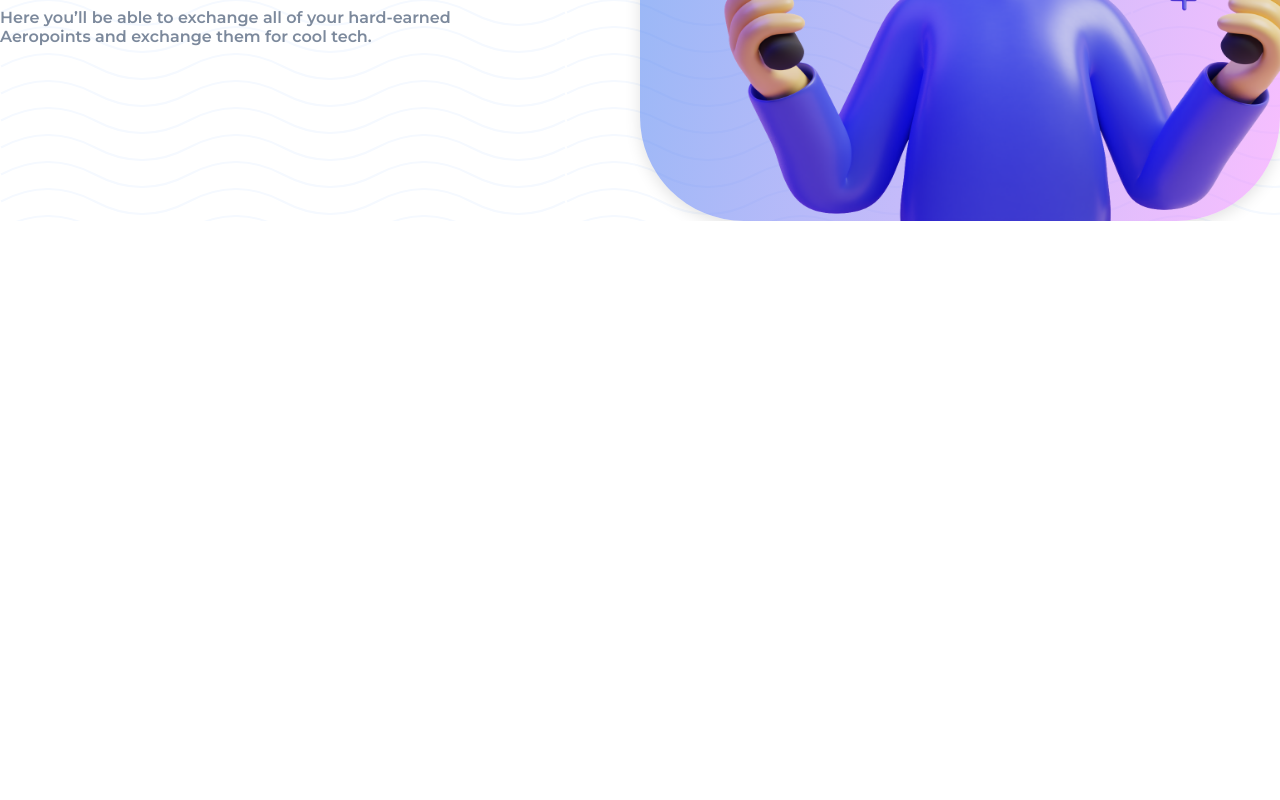
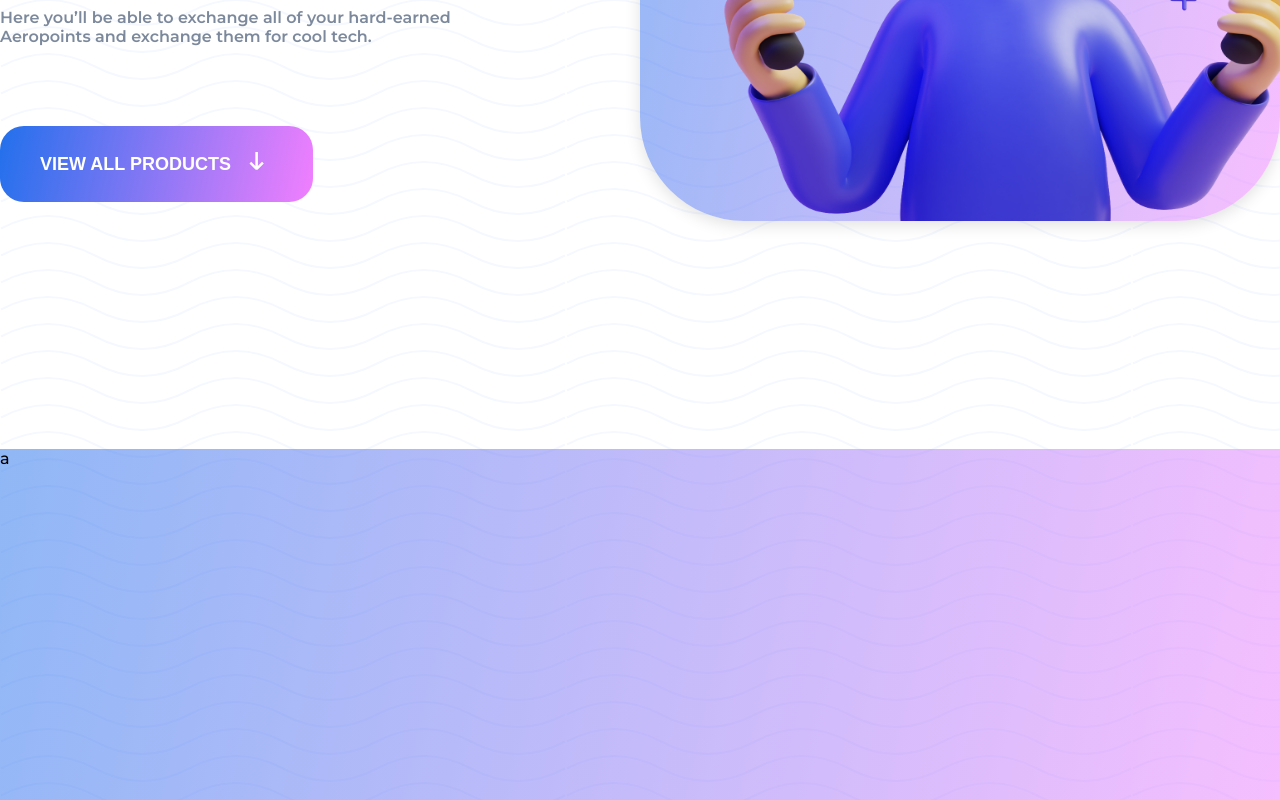
Before and after one commit to kevin-dev71/aerolab-fe-challenge, a Next.js app: page / in a window 1280 px wide. Shown: the part 580-1380 px from the top of the page. Before the commit the page ends 801 px from the top, so only its background shows below. Built offline with nearby package versions, Linux system fonts and the light colour scheme.

Commit message:
walkthrough section

```diff
--- /dev/null
+++ b/src/components/common/Button/index.tsx
@@ -0,0 +1,24 @@
+import React from "react"
+import { brandGradient } from "src/styles/constants/colors"
+import styled from "styled-components"
+import { cssPropertiesToString } from "src/utils/cssPropertiesToString"
+import { l1 } from "src/styles/constants/desktop/texts"
+import { neutral0 } from "src/styles/constants/colors"
+
+interface Props extends React.HTMLAttributes<HTMLButtonElement> {
+  variant?: "default"
+}
+
+const Button: React.FC<Props> = ({ className, children, variant = "default" }) => {
+  return <ButtonElem className={className}>{children}</ButtonElem>
+}
+export default Button
+
+const ButtonElem = styled.button`
+  border-radius: 24px;
+  padding: 24px 40px;
+  border: none;
+  background: ${brandGradient};
+  color: ${neutral0};
+  ${cssPropertiesToString(l1)};
+`
--- a/src/components/common/Icon/index.tsx
+++ b/src/components/common/Icon/index.tsx
@@ -1,7 +1,8 @@
 import AeroPayImg1Url from "src/assets/icons/aeropay-1.svg"
 import ChevronDefaultUrl from "src/assets/icons/chevron-default.svg"
+import ArrowDown from "src/assets/icons/arrow-down.svg"
 
-type IconsType = "aero-pay" | "chevron-default"
+type IconsType = "aero-pay" | "chevron-default" | "arrow-down"
 interface Props extends React.ImgHTMLAttributes<HTMLImageElement> {
   icon: IconsType
 }
@@ -9,6 +10,7 @@ interface Props extends React.ImgHTMLAttributes<HTMLImageElement> {
 const icons: Record<IconsType, string> = {
   "aero-pay": AeroPayImg1Url.src,
   "chevron-default": ChevronDefaultUrl.src,
+  "arrow-down": ArrowDown.src,
 }
 
 const Icon: React.FC<Props> = ({ icon, ...props }) => {
--- a/src/components/modules/Desktop/Home/Hero/index.tsx
+++ b/src/components/modules/Desktop/Home/Hero/index.tsx
@@ -1,12 +1,13 @@
 import styled from "styled-components"
 import singleWavePatternImg from "src/assets/images/single-wave-pattern.svg"
 import heroDesktopImg from "src/assets/images/hero-desktop.png"
-import { sectionBg } from "src/styles/constants/colors"
 import { L1 } from "src/components/modules/Desktop/Text"
 import { l1 as headingsL1Default } from "src/styles/constants/desktop/titles"
 import { l1AllCaps } from "src/styles/constants/desktop/texts"
-import { neutral600, brandGradient } from "src/styles/constants/colors"
+import { neutral600, brandGradient, sectionBg } from "src/styles/constants/colors"
 import { cssPropertiesToString } from "src/utils/cssPropertiesToString"
+import Button from "src/components/common/Button"
+import Icon from "src/components/common/Icon"
 
 const Hero = () => {
   return (
@@ -24,11 +25,17 @@ const Hero = () => {
               them for cool tech.
             </L1>
           </div>
+          <HeroButton>
+            <span>
+              VIEW ALL PRODUCTS <Icon icon="arrow-down" style={{ marginLeft: "12.5px" }} />
+            </span>
+          </HeroButton>
         </HeroTitleContainer>
         <HeroImageContainer>
           <HeroImage src={heroDesktopImg.src} alt="Image" width="897" height="795" />
         </HeroImageContainer>
       </Container>
+      <WaltkthroughSection>a</WaltkthroughSection>
     </Wrapper>
   )
 }
@@ -74,6 +81,7 @@ const HeroTitleContainer = styled.div`
       background: ${brandGradient};
       -webkit-text-fill-color: transparent;
       -webkit-background-clip: text;
+      background-clip: text;
     }
     &:nth-child(2),
     &:nth-child(3) {
@@ -81,3 +89,16 @@ const HeroTitleContainer = styled.div`
     }
   }
 `
+
+const HeroButton = styled(Button)`
+  margin-top: 64px;
+  span {
+    vertical-align: middle;
+    margin-right: 9.25px;
+  }
+`
+const WaltkthroughSection = styled.section`
+  background: ${sectionBg};
+  margin-top: 228px;
+  height: 528px;
+`
```
Also changed, not shown: src/assets/icons/arrow-down.svg (added).
